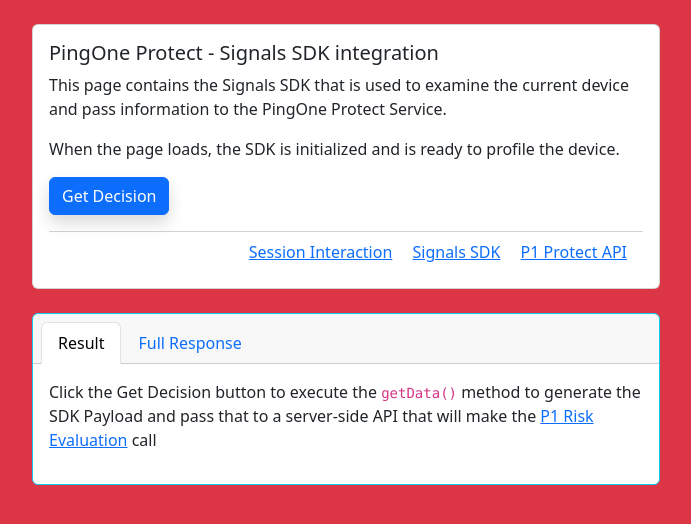
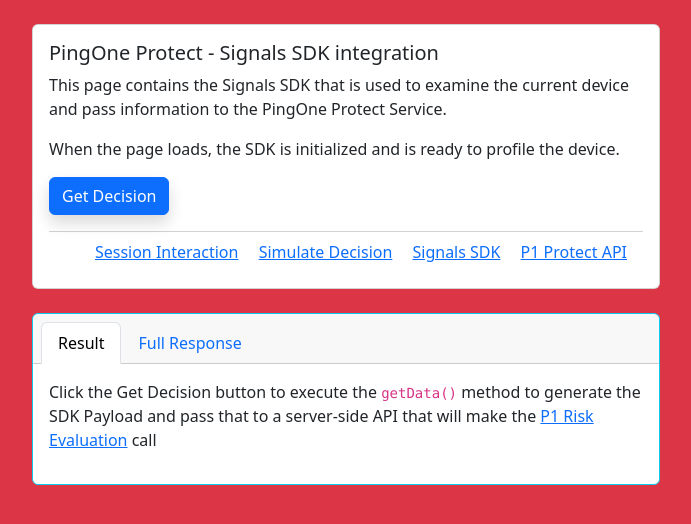
Before and after one commit to cprice-ping/pingone-protect-signals, a website: page public/index.html in a window 1280 px wide. Shown: the whole page, without its empty margins (294-985 px from the left). Drawn offline with nearby package versions, Linux system fonts and the light colour scheme.

Commit message:
Linking to Simulate page

```diff
--- a/public/index.html
+++ b/public/index.html
@@ -34,6 +34,7 @@
             </button>
             <div class="card-footer bg-white text-end">
               <a href="/form.html" class="card-link text-start">Session Interaction</a>
+              <a href="/simulate.html" class="card-link" target="_blank">Simulate Decision</a>
               <a href="https://apidocs.pingidentity.com/pingone/native-sdks/v1/api/#pingone-risk-sdk-for-web" class="card-link" target="_blank">Signals SDK</a>
               <a href="https://apidocs.pingidentity.com/pingone/platform/v1/api/#post-create-risk-evaluation" class="card-link" target="_blank">P1 Protect API</a>
             </div>
```
